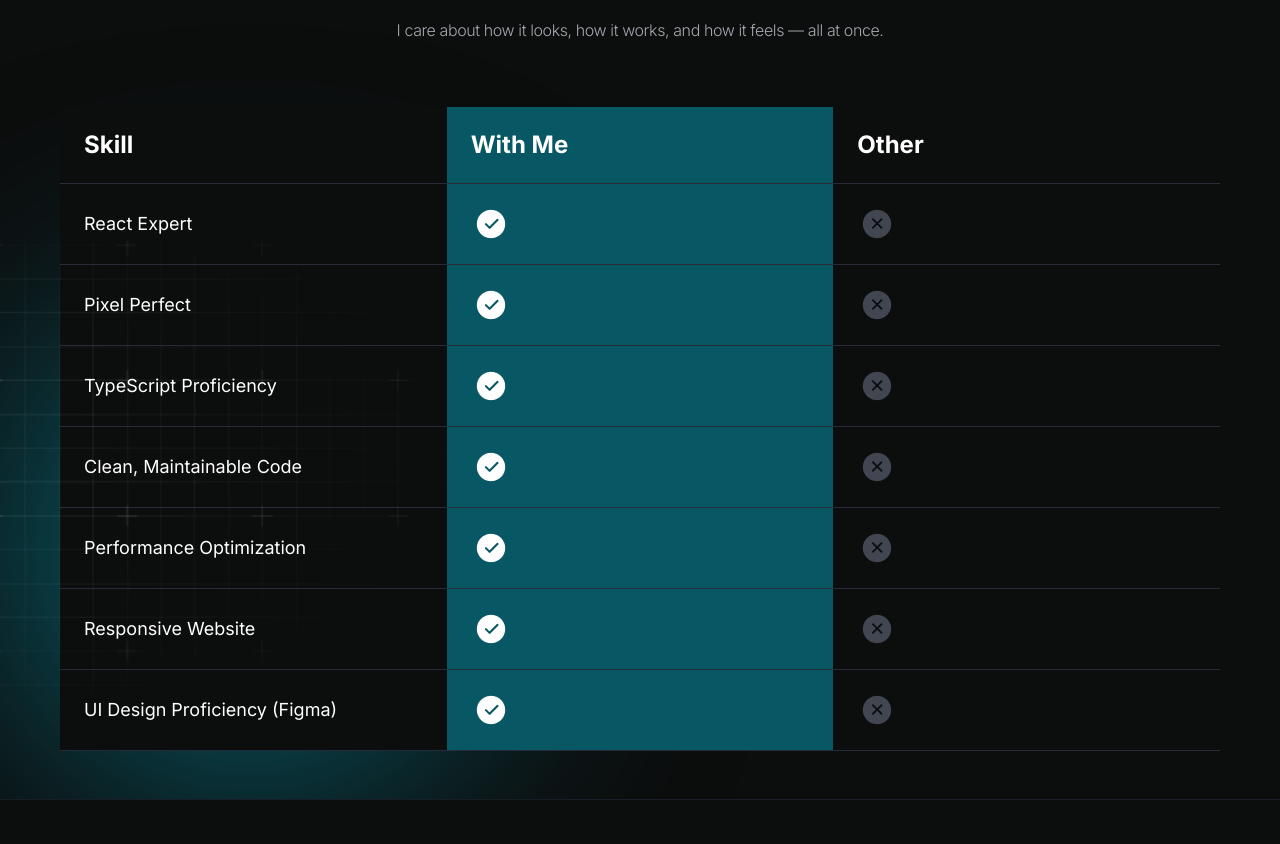
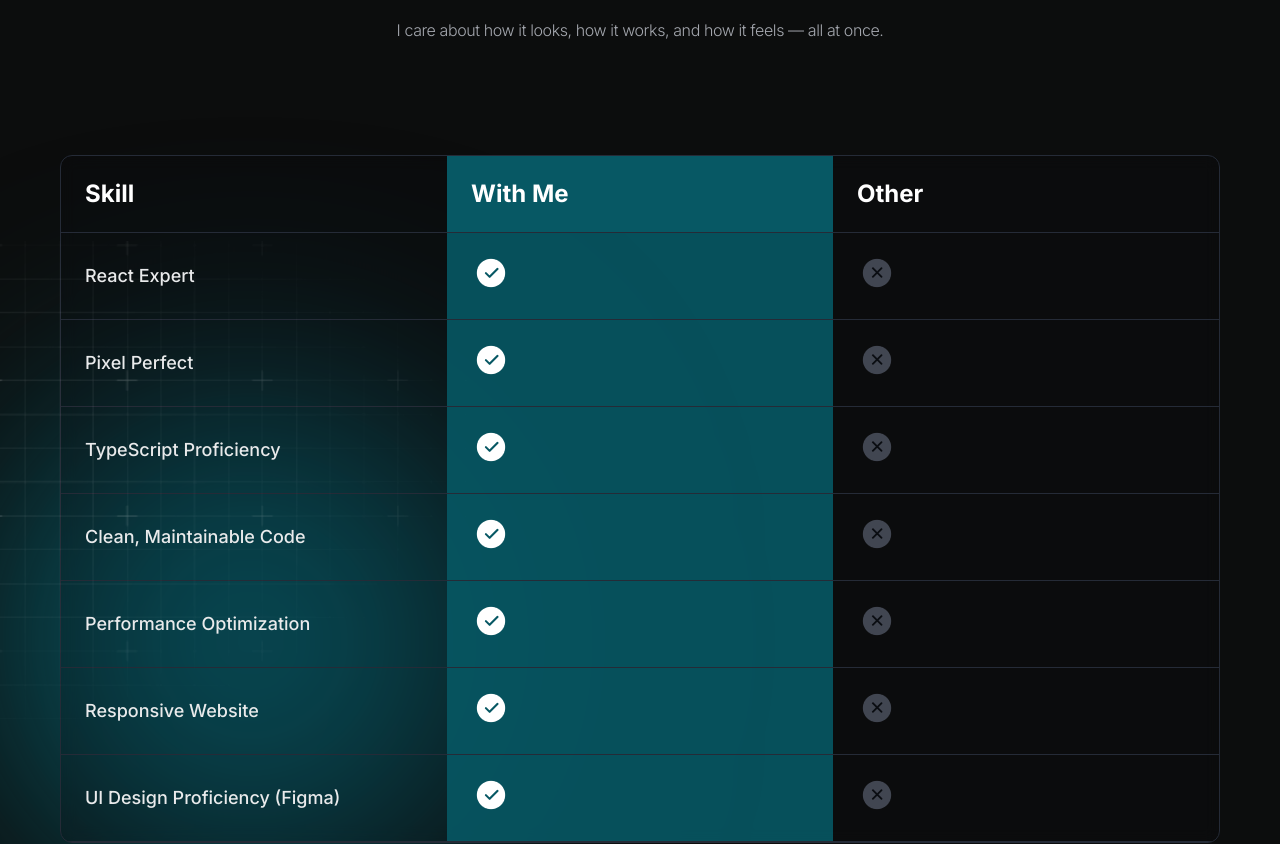
Before and after one commit to derey79/my-portofolio, a Next.js app: page / in a window 1280 px wide. Shown: the part 2883-3727 px from the top of the page. Built offline with nearby package versions, Linux system fonts and the light colour scheme.

Commit message:
update for add animation

```diff
--- a/src/app/components/partials/ComparisonCard.tsx
+++ b/src/app/components/partials/ComparisonCard.tsx
@@ -1,45 +1,109 @@
+'use client';
+
 import StatusIcon from './ComparisonStatusIcon';
-
-interface ComparisonItem {
-  skill: string;
-  withMe: boolean;
-  other: boolean;
-}
-
-interface ComparisonTableProps {
-  items: ComparisonItem[];
-}
+import { motion } from 'framer-motion';
+import { ComparisonTableProps } from '@/types/types';
 
 export default function ComparisonTable({ items }: ComparisonTableProps) {
+  // const containerVariants = {
+  //   hidden: { opacity: 0 },
+  //   visible: {
+  //     opacity: 1,
+  //     transition: {
+  //       staggerChildren: 0.08,
+  //       delayChildren: 0.2,
+  //     },
+  //   },
+  // };
+
+  const tableContainerVariants = {
+    hidden: { opacity: 0 },
+    visible: {
+      opacity: 1,
+      transition: {
+        staggerChildren: 0.08, // Jeda 0.08 detik antar baris agar memudar mengalir halus
+        delayChildren: 0.1, // Jeda awal sebelum baris pertama mulai meluncur
+      },
+    },
+  };
+
+  const rowVariants = {
+    hidden: {
+      opacity: 0,
+      y: 20, // Memulai posisi 20 piksel lebih bawah dari aslinya
+      filter: 'blur(3px)', // Efek buram optik tipis saat masuk
+    },
+    visible: {
+      opacity: 1,
+      y: 0,
+      filter: 'blur(0px)',
+      transition: {
+        duration: 0.6,
+        ease: [0.215, 0.61, 0.355, 1] as const, // Kurva meluncur mulus
+      },
+    },
+  };
+
   return (
-    <div className='overflow-hidden bg-base-background'>
+    <motion.div
+      initial='hidden'
+      whileInView='visible'
+      viewport={{ once: true, margin: '-100px' }}
+      variants={tableContainerVariants}
+      className='w-full overflow-hidden border border-neutral-800 rounded-xl bg-neutral-950/20 backdrop-blur-sm mt-12'
+    >
       <table className='w-full table-fixed'>
         <thead>
           <tr className='border-b border-neutral-800'>
             <th className='thead-title'>Skill</th>
-
             <th className='thead-title bg-primary-400'>With Me</th>
-
             <th className='thead-title'>Other</th>
           </tr>
         </thead>
 
-        <tbody>
+        <tbody className='divide-y divide-neutral-900'>
           {items.map((item) => (
-            <tr key={item.skill} className='border-b border-neutral-800'>
-              <td className='text-sm md:text-lg px-6 py-5'>{item.skill}</td>
-
-              <td className='px-6 py-5 bg-primary-400'>
-                <StatusIcon active={item.withMe} />
+            <motion.tr
+              key={item.skill}
+              variants={rowVariants}
+              className='border-b border-neutral-800 hover:bg-white/2 transition-colors duration-200 group'
+            >
+              {/* Kolom Teks Skill dengan Efek Hover Scale */}
+              <td className='text-sm md:text-lg px-6 py-5 overflow-hidden'>
+                <motion.div
+                  whileHover={{ scale: 1.03, x: 4, color: '#1ba4ca' }}
+                  transition={{ type: 'spring', stiffness: 300, damping: 20 }}
+                  className='origin-left cursor-default select-none font-medium text-neutral-200'
+                >
+                  {item.skill}
+                </motion.div>
               </td>
 
-              <td className='px-6 py-5'>
-                <StatusIcon active={item.other} />
+              {/* Kolom Status "With Me" (Memiliki Background Warna Utama) */}
+              <td className='px-6 py-5 bg-primary-400/90 text-left'>
+                <motion.div
+                  whileHover={{ scale: 1.15 }}
+                  transition={{ type: 'spring', stiffness: 400, damping: 15 }}
+                  className='inline-block origin-center'
+                >
+                  <StatusIcon active={item.withMe} />
+                </motion.div>
               </td>
-            </tr>
+
+              {/* Kolom Status "Other" */}
+              <td className='px-6 py-5 text-left'>
+                <motion.div
+                  whileHover={{ scale: 1.1 }}
+                  transition={{ type: 'spring', stiffness: 400, damping: 15 }}
+                  className='inline-block origin-center'
+                >
+                  <StatusIcon active={item.other} />
+                </motion.div>
+              </td>
+            </motion.tr>
           ))}
         </tbody>
       </table>
-    </div>
+    </motion.div>
   );
 }
```
